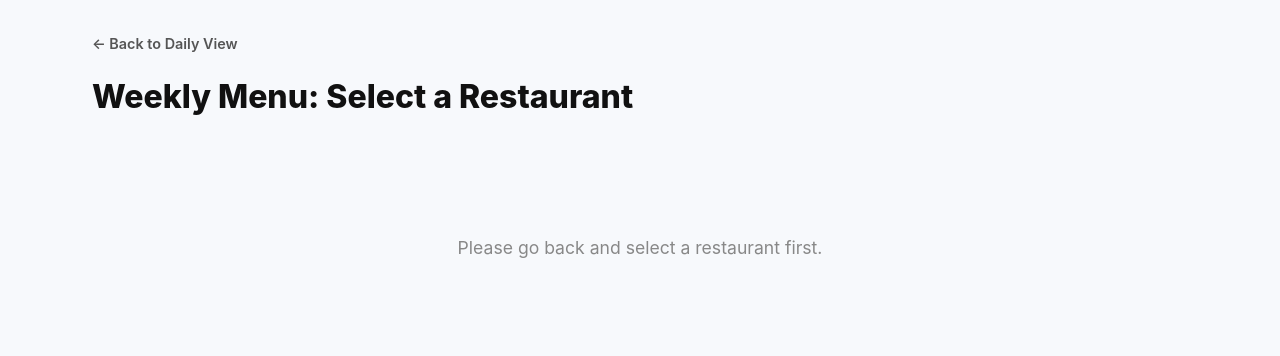
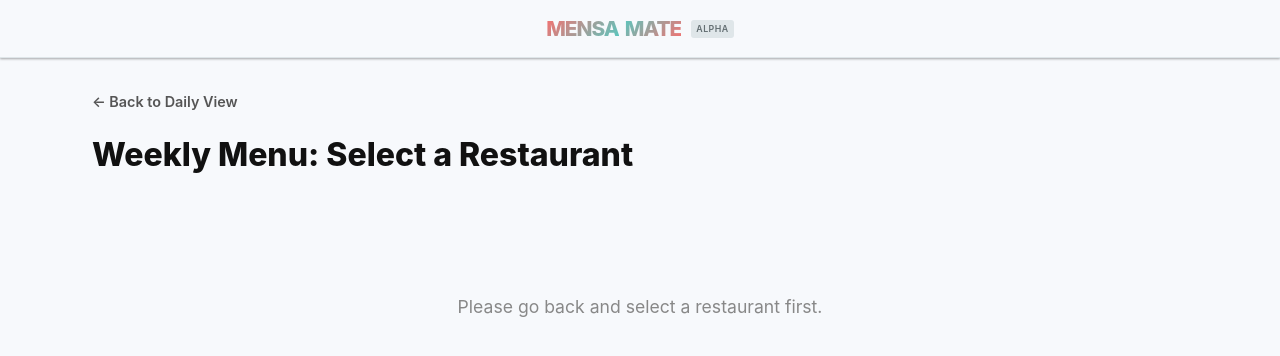
Before and after one commit to alerx-gif/mensamate, a Next.js app: page /week in a window 1280 px wide. Shown: the top 356 px of the page. Built offline with nearby package versions, Linux system fonts and the light colour scheme; no server answers.

Commit message:
Add top navbar, increase facility title size, fix timezone date issue

```diff
--- /dev/null
+++ b/src/app/layout.module.css
@@ -0,0 +1,49 @@
+.navbar {
+    position: sticky;
+    top: 0;
+    z-index: 100;
+    display: flex;
+    align-items: center;
+    justify-content: center;
+    gap: 10px;
+    padding: 12px 20px;
+    background: var(--background-color);
+    border-bottom: 1px solid var(--gray-light);
+    box-shadow: var(--shadow-sm);
+}
+
+.brand {
+    display: flex;
+    align-items: center;
+    gap: 6px;
+    text-decoration: none;
+    font-size: 1.3rem;
+    font-weight: 800;
+    text-transform: uppercase;
+    letter-spacing: -1px;
+}
+
+.brandMensa {
+    background: linear-gradient(135deg, var(--primary-color), var(--secondary-color));
+    background-clip: text;
+    -webkit-background-clip: text;
+    -webkit-text-fill-color: transparent;
+}
+
+.brandMate {
+    background: linear-gradient(135deg, var(--secondary-color), var(--primary-color));
+    background-clip: text;
+    -webkit-background-clip: text;
+    -webkit-text-fill-color: transparent;
+}
+
+.alphaTag {
+    background: var(--gray-light);
+    color: var(--gray-dark);
+    font-size: 0.55rem;
+    font-weight: 600;
+    padding: 2px 5px;
+    border-radius: 3px;
+    letter-spacing: 0.5px;
+    text-transform: uppercase;
+}
--- a/src/app/layout.tsx
+++ b/src/app/layout.tsx
@@ -1,5 +1,6 @@
 import type { Metadata } from "next";
 import "./globals.css";
+import styles from "./layout.module.css";
 
 export const metadata: Metadata = {
   title: "Mensa Mate",
@@ -14,6 +15,13 @@ export default function RootLayout({
   return (
     <html lang="en">
       <body>
+        <nav className={styles.navbar}>
+          <a href="/" className={styles.brand}>
+            <span className={styles.brandMensa}>Mensa</span>
+            <span className={styles.brandMate}>Mate</span>
+          </a>
+          <span className={styles.alphaTag}>ALPHA</span>
+        </nav>
         <main className="container">
           {children}
         </main>
```
Also changed, not shown: src/app/page.module.css (+18 -6 lines), src/app/page.tsx (+3 -12 lines).
